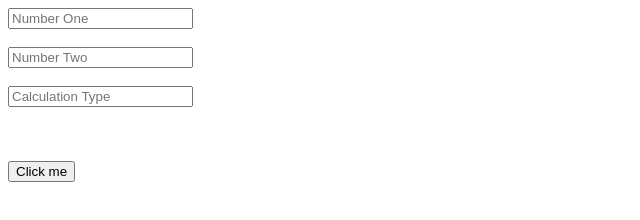
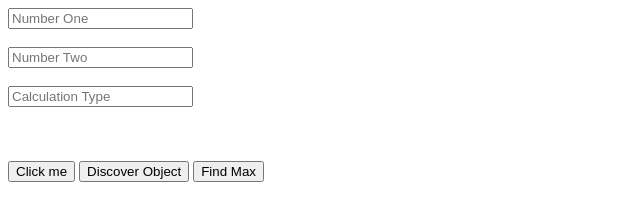
Before and after one commit to jeyarethinam/JSPrcatice, a plain HTML site: page index.html in a window 1280 px wide. Shown: the whole page, without its empty margins (0-640 px from the left). Drawn offline with Linux system fonts and the light colour scheme.

Commit message:
find max

```diff
--- a/index.html
+++ b/index.html
@@ -26,6 +26,84 @@
             console.log(outputLable);
         }
 
+        function discoverObject() {
+
+            var studentObject = {
+                "Name": "Jhon",
+                "Age": 25,
+                "Course": "IT",
+                "Address": "Pesalai",
+                "IsGraduated": true
+            };
+            var name = "jhon ";
+            // console.log(studentObject.Name);
+            // console.log(studentObject);
+
+            var numberArray = [1, 2, 3, 4, 56, 76, 898, 4, 5, 66, 76, 5, 6, 7];
+
+            var stringArray = ["a", "b", "c", "d", "e", "f"];
+            var arrayObject = [
+                {
+                    "Name": "Jhon",
+                    "Age": 25,
+                    "Course": "IT",
+                    "Address": "Pesalai",
+                    "IsGraduated": true
+                },
+                {
+                    "Name": "Snow",
+                    "Age": 25,
+                    "Course": "IT",
+                    "Address": "Pesalai",
+                    "IsGraduated": true
+                },
+                {
+                    "Name": "Tyruion",
+                    "Age": 25,
+                    "Course": "IT",
+                    "Address": "Pesalai",
+                    "IsGraduated": true
+                },
+                {
+                    "Name": "Lanister",
+                    "Age": 25,
+                    "Course": "IT",
+                    "Address": "Pesalai",
+                    "IsGraduated": true
+                }
+            ];
+
+            // console.log(numberArray[3]);
+            // console.log(stringArray[3]);
+
+            for (let index = 0; index < arrayObject.length; index++) {
+
+                // console.log(stringArray[index]);
+                // console.log("Hello wolrd " + index);
+                console.log(arrayObject[index].Name)
+
+            }
+
+        };
+
+
+        function findMax() {
+            var numberArray = [1, 2, 3, 4, 56, 76, 898, 4, 5, 66, 76, 5, 6, 7];
+            var max = numberArray[0];
+
+            for (let index = 1; index < numberArray.length; index++) {
+
+                if (max < numberArray[index]) {
+                    max = numberArray[index];
+                }
+            }
+            console.log("Maximum number is- " + max);
+
+        }
+
+
+
+
     </script>
 </head>
 
@@ -35,6 +113,8 @@
     <input type="text" id="calculationType" placeholder="Calculation Type "><br><br>
     <label id="lblOutput"></label><br><br>
     <button onclick="myFunction()">Click me</button>
+    <button onclick="discoverObject()">Discover Object</button>
+    <button onclick="findMax()">Find Max</button>
 </body>
 
 </html>
```
